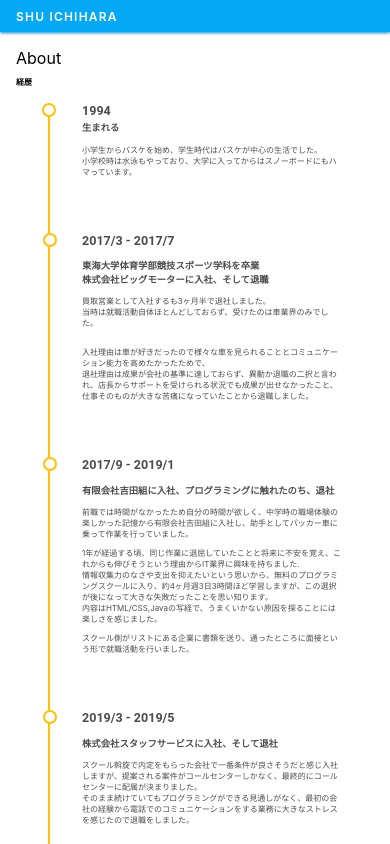
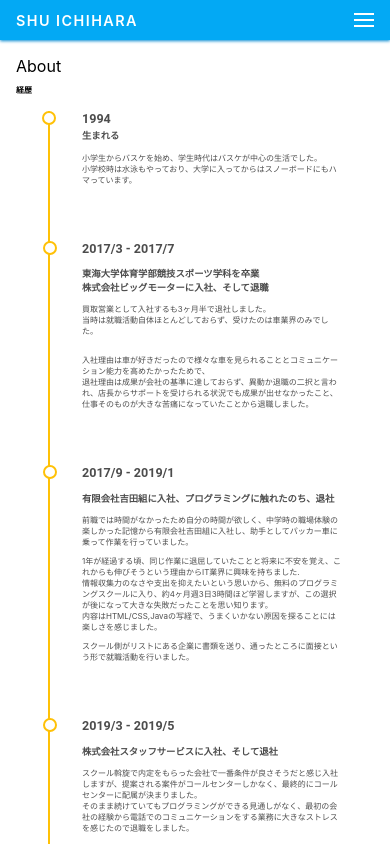
Before and after one commit to ichi13119/mysite, a Next.js app: page /about in a window 390 px wide. Shown: the top 844 px of the page. Built offline with nearby package versions, Linux system fonts and the light colour scheme; no server answers.

Commit message:
Adjust styling

```diff
--- a/src/components/Header.tsx
+++ b/src/components/Header.tsx
@@ -1,27 +1,106 @@
+import { useState, useEffect } from "react";
 import Link from "next/link";
 
 import styles from "../styles/components/header.module.scss";
 
+const scrollTop = (): number => {
+  return Math.max(
+    window.pageYOffset,
+    document.documentElement.scrollTop,
+    document.body.scrollTop
+  );
+};
+
 const Header = () => {
+  const [isOpen, setIsOpen] = useState<boolean>(false);
+  const [isTop, setIsTop] = useState<boolean>(true);
+
+  const onScroll = (): void => {
+    const position = scrollTop();
+    if (position >= 20) {
+      setIsTop(false);
+    } else {
+      setIsTop(true);
+    }
+  };
+
+  useEffect(() => {
+    document.addEventListener("scroll", onScroll);
+    return (): void => document.removeEventListener("scroll", onScroll);
+  });
+
+  const HeaderLinks = () => {
+    return (
+      <ul>
+        <li
+          onClick={() => {
+            setIsOpen(false);
+          }}
+        >
+          <Link href="/">
+            <a>HOME</a>
+          </Link>
+        </li>
+        <li
+          onClick={() => {
+            setIsOpen(false);
+          }}
+        >
+          <Link href="/about">
+            <a>ABOUT</a>
+          </Link>
+        </li>
+        <li
+          onClick={() => {
+            setIsOpen(false);
+          }}
+        >
+          <Link href="/blogs/1">
+            <a>BLOGS</a>
+          </Link>
+        </li>
+        <li
+          onClick={() => {
+            setIsOpen(false);
+          }}
+        >
+          <Link href="/contact">
+            <a>CONTACT</a>
+          </Link>
+        </li>
+      </ul>
+    );
+  };
+
   return (
     <header className={styles["c-header"]}>
       <Link href="/">
         <a>SHU ICHIHARA</a>
       </Link>
-      <nav className={styles["c-header__menu"]}>
-          <Link href="/">
-            <a>HOME</a>
-          </Link>
-        <Link href="/about">
-          <a>ABOUT</a>
-        </Link>
-        <Link href="/blogs/1">
-          <a>BLOGS</a>
-        </Link>
-        <Link href="/contact">
-          <a>CONTACT</a>
-        </Link>
-      </nav>
+      <nav className={styles["c-header__menu"]}>{HeaderLinks()}</nav>
+      <button
+        className={styles["c-header__burger"]}
+        onClick={() => setIsOpen(!isOpen)}
+      >
+        <span
+          className={
+            isOpen === true
+              ? `${styles["c-header__burger-line"]} ${styles["open"]}`
+              : isTop === false
+              ? `${styles["c-header__burger-line"]} ${styles["transcolor"]}`
+              : styles["c-header__burger-line"]
+          }
+        ></span>
+      </button>
+      <div
+        className={
+          isOpen === true
+            ? `${styles["c-header__slide"]} ${styles["open"]}`
+            : styles["c-header__slide"]
+        }
+      >
+        {HeaderLinks()}
+      </div>
     </header>
   );
 };
--- a/src/styles/components/header.module.scss
+++ b/src/styles/components/header.module.scss
@@ -10,6 +10,7 @@
   font-weight: 600;
   letter-spacing: 0.1em;
   box-shadow: #0288d1 0 1px 3px;
+  position: relative;
 
   @media only screen and (max-width: 1024px) {
     padding: 0 2rem;
@@ -19,8 +20,8 @@
 
   @media only screen and (max-width: 599px) {
     padding: 0 1rem;
-    height: 2rem;
-    font-size: 0.75rem;
+    height: 2.5rem;
+    font-size: 0.9rem;
   }
 
   a {
@@ -50,11 +51,13 @@
   }
 
   &__menu {
+    ul {
       display: flex;
       align-items: center;
       height: 100%;
 
-    a:not(:last-child) {
+      li {
+        &:not(:last-child) {
           margin-right: 2rem;
 
           @media only screen and (max-width: 1024px) {
@@ -66,12 +69,122 @@
           display: none;
         }
       }
+    }
+  }
 
   &__burger {
     display: none;
 
     @media only screen and (max-width: 599px) {
       display: block;
+      font-size: 1.1rem;
+      color: #fff;
+      position: fixed;
+      top: 0;
+      right: 16px;
+      width: 20px;
+      height: 40px;
+      z-index: 15;
+
+      &-line {
+        display: block;
+        position: relative; /* バーガー線の位置基準として設定 */
+        width: 100%; /* 線の長さと高さ */
+        height: 2px;
+        background-color: #fff; /* バーガー線の色 */
+        transition: 0.2s;
+
+        &::before,
+        &::after {
+          content: "";
+          position: absolute;
+          right: 0;
+          width: 100%;
+          height: 100%;
+          background-color: #fff;
+          transition: 0.5s;
+        }
+        &::before {
+          /* 上の線の位置 */
+          transform: translateY(-6px);
+        }
+        &::after {
+          /* 下の線の位置 */
+          transform: translateY(6px);
+        }
+
+        &.transcolor {
+          background-color: #03a9f4;
+
+          &::before,
+          &::after {
+            background-color: #03a9f4;
+          }
+        }
+
+        &.open {
+          background-color: transparent; /* 真ん中の線を透明に */
+
+          &::before,
+          &::after {
+            background-color: #fff;
+            content: "";
+            transition: 0.2s;
+          }
+          &::before {
+            transform: rotate(45deg); /* 上の線を傾ける */
+          }
+          &::after {
+            transform: rotate(-45deg); /* 下の線を傾ける */
           }
         }
       }
+    }
+  }
+
+  &__slide {
+    display: none;
+
+    @media only screen and (max-width: 599px) {
+      display: block;
+      background-color: #03a9f4;
+      position: fixed;
+      right: -100%;
+      top: 0;
+      width: 100%;
+      height: 100vh;
+      z-index: 10;
+      display: flex;
+      flex-direction: column;
+      align-items: center;
+      justify-content: center;
+      // animation: fadeIn 0.8s ease 1 reverse forwards;
+
+      &.open {
+        animation: fadeIn 0.8s ease 1 normal forwards;
+
+        @keyframes fadeIn {
+          0% {
+            right: -100%;
+          }
+          100% {
+            right: 0;
+          }
+        }
+      }
+
+      ul {
+        padding: 0;
+
+        li {
+          a {
+            height: 100px;
+            font-size: 1.25rem;
+            padding: 0;
+            justify-content: center;
+          }
+        }
+      }
+    }
+  }
+}
```
Lines whose indentation alone changed are shown as unchanged.
